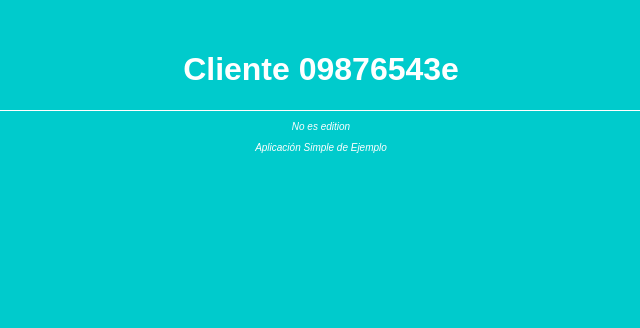
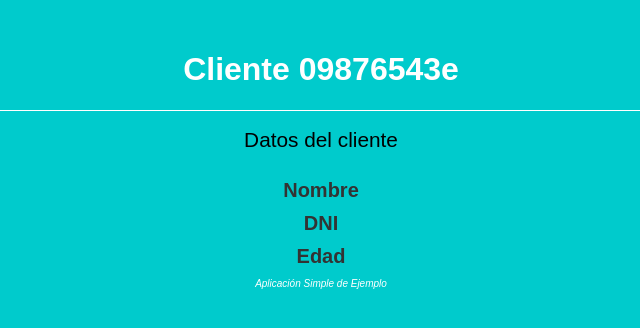
Before and after one commit to Sonia0707/CustomerApp, a React (Create React App) app: page /customers/09876543e in a window 1280 px wide. Shown: the top 328 px of the page, without its empty margins (319-959 px from the left). Built offline with nearby package versions, Linux system fonts and the light colour scheme.

Commit message:
CustomerContainer.js => RESOLUCIÓN DINAMICA, FINAL DE UN COMPONENTE.

```diff
--- a/src/containers/CustomerContainer.js
+++ b/src/containers/CustomerContainer.js
@@ -2,6 +2,9 @@
 import { connect } from "react-redux";
 import PropTypes from "prop-types";
 import AppFrame from "../components/AppFrame";
+import CustomerEdit from "../components/CustomerEdit";
+import CustomerData from "../components/CustomerData";
+
 import { withRouter, Route } from "react-router-dom";
 import { getCustomersByDni } from "../selectors/customers";
 
@@ -11,9 +14,14 @@
   renderBody = () => (
     <Route
       path="/customers/:dni/edit"
-      children={({ match }) =>
-        match ? <p>Es edition</p> : <p>No es edition</p>
-      }
+      children={({ match }) => {
+        //Depende cual cliquemos: (CustomerControl)= Alias...
+        const CustomerControl = match ? CustomerEdit : CustomerData;
+
+        //Cogemos todas las propiedades de los clientes haciendo un destrugturing (Spread Attributes) el como poner age={edad}, dni={dni}, name={name}
+        //Retormanamos un componente determinado que nos devuelve data o edit para no andar repitiendo las propiedades de nuevo (DRY)
+        return <CustomerControl {...this.props.customer} />;
+      }}
     />
   );
   //<p>Datos del cliente "{this.props.customer.name}"</p>
```
